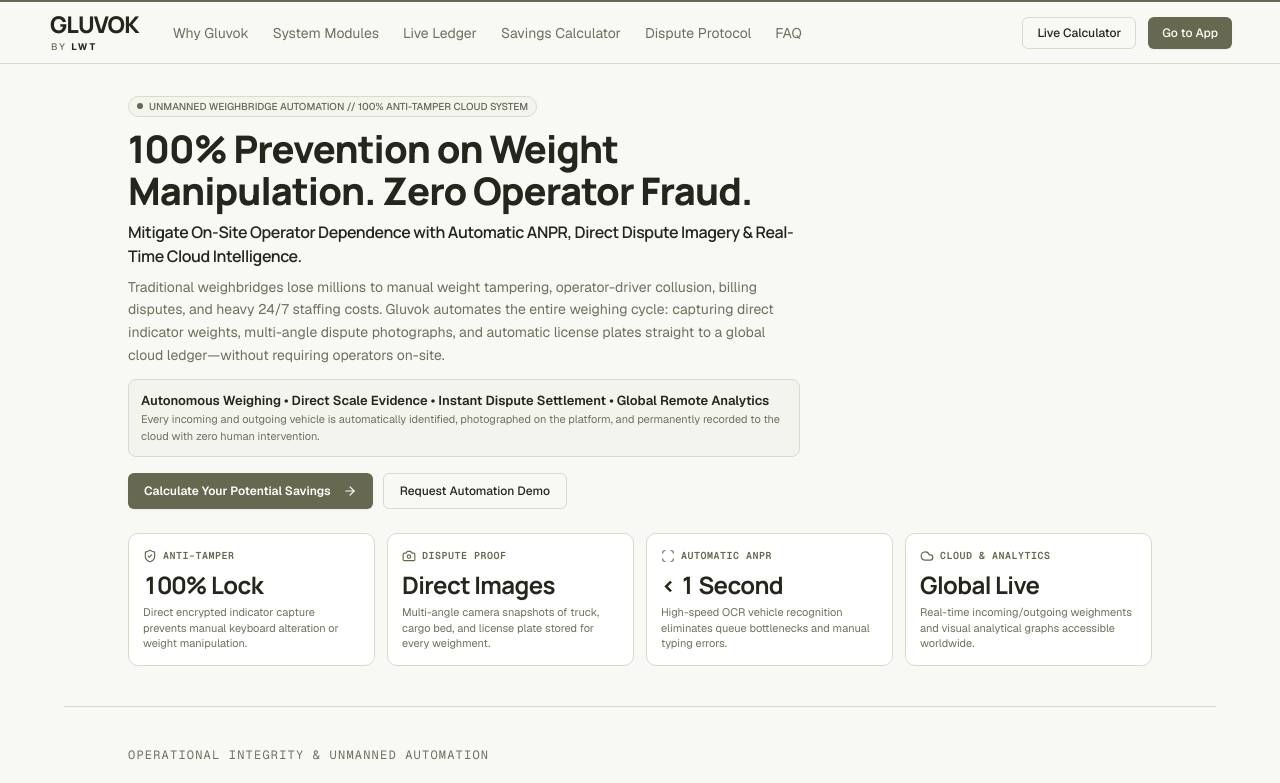
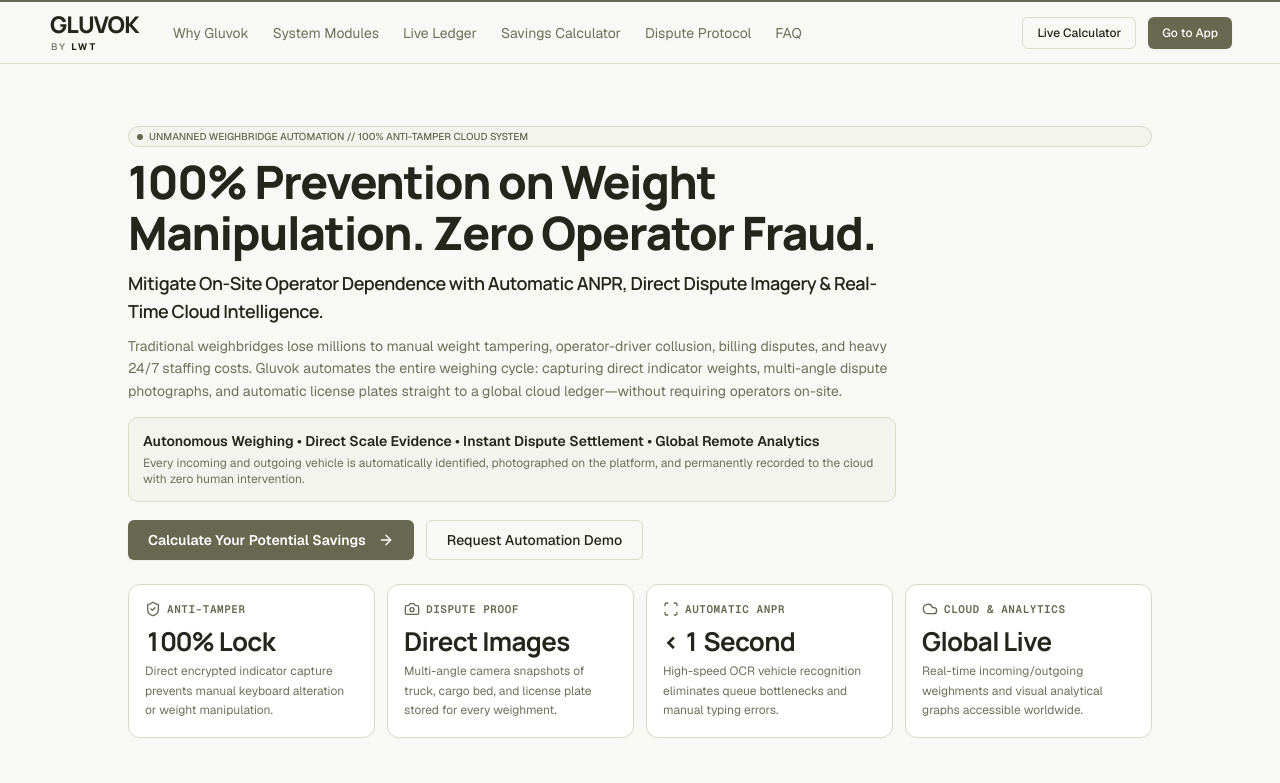
Before and after one commit to soumillathey/gluvok_Landing, a Next.js app: page / in a window 1280 px wide. Shown: the top 783 px of the page. Built offline with nearby package versions, Linux system fonts and the light colour scheme.

Commit message:
Center hero as single screen viewport and zoom in font proportions

```diff
--- a/app/page.tsx
+++ b/app/page.tsx
@@ -196,49 +196,47 @@
         {/* ─────────────────────────────────────────────────────────────
             2. HERO SECTION (Editorial Serif Heading + Clean Sans Body)
         ───────────────────────────────────────────────────────────── */}
-                <section className="px-6 lg:px-16 pt-5 sm:pt-7 pb-8 sm:pb-10 max-w-6xl mx-auto w-full">
+        <section className="min-h-[calc(100vh-4rem)] flex flex-col justify-center px-6 lg:px-16 py-6 sm:py-8 max-w-6xl mx-auto w-full">
           <div className="inline-flex items-center gap-1.5 px-2 py-0.5 rounded-full bg-[var(--olive-wash)] border border-[var(--olive-border)] text-[10px] font-sans font-medium text-[var(--olive-text)] mb-2.5 transition-colors duration-200">
             <span className="size-1.5 rounded-full bg-[var(--olive-accent)] inline-block transition-colors duration-200" aria-hidden="true" />
             UNMANNED WEIGHBRIDGE AUTOMATION // 100% ANTI-TAMPER CLOUD SYSTEM
           </div>
 
-          <h1 className="font-heading font-extrabold text-2xl sm:text-3xl lg:text-[38px] leading-[1.12] tracking-[-0.025em] text-[var(--text-primary)] mb-2 max-w-3xl text-balance">
+          <h1 className="font-heading font-extrabold text-3xl sm:text-4xl lg:text-[46px] leading-[1.1] tracking-[-0.03em] text-[var(--text-primary)] mb-2.5 max-w-4xl text-balance">
             100% Prevention on Weight Manipulation. Zero Operator Fraud.
           </h1>
 
-          <h2 className="font-heading text-sm sm:text-base font-semibold text-[var(--text-primary)] mb-2 max-w-2xl">
+          <h2 className="font-heading text-base sm:text-lg font-semibold text-[var(--text-primary)] mb-2.5 max-w-3xl">
             Mitigate On-Site Operator Dependence with Automatic ANPR, Direct Dispute Imagery &amp; Real-Time Cloud Intelligence.
           </h2>
 
-          <p className="font-sans text-xs sm:text-sm text-[var(--text-muted)] leading-relaxed max-w-2xl mb-3 font-normal">
+          <p className="font-sans text-xs sm:text-sm text-[var(--text-muted)] leading-relaxed max-w-3xl mb-3.5 font-normal">
             Traditional weighbridges lose millions to manual weight tampering, operator-driver collusion, billing disputes, and heavy 24/7 staffing costs. Gluvok automates the entire weighing cycle: capturing direct indicator weights, multi-angle dispute photographs, and automatic license plates straight to a global cloud ledger—without requiring operators on-site.
           </p>
 
-          <div className="p-2.5 sm:p-3 rounded-[8px] bg-[var(--olive-wash)] border border-[var(--olive-border)] max-w-2xl mb-4 transition-colors duration-200">
-            <p className="font-sans text-xs sm:text-[13px] font-semibold text-[var(--text-primary)] leading-snug">
+          <div className="p-3 sm:p-3.5 rounded-[10px] bg-[var(--olive-wash)] border border-[var(--olive-border)] max-w-3xl mb-4.5 transition-colors duration-200">
+            <p className="font-sans text-xs sm:text-sm font-semibold text-[var(--text-primary)] leading-snug">
               Autonomous Weighing • Direct Scale Evidence • Instant Dispute Settlement • Global Remote Analytics
             </p>
-            <p className="font-sans text-[11px] text-[var(--text-muted)] mt-0.5">
+            <p className="font-sans text-xs text-[var(--text-muted)] mt-1">
               Every incoming and outgoing vehicle is automatically identified, photographed on the platform, and permanently recorded to the cloud with zero human intervention.
             </p>
           </div>
 
-          <div className="flex flex-wrap items-center gap-2.5 mb-6">
+          <div className="flex flex-wrap items-center gap-3 mb-6">
             <Button
-              size="sm"
-              className="text-xs font-semibold h-9 px-4"
+              className="text-xs sm:text-sm font-semibold h-10 px-5"
               onClick={() => {
                 const el = document.getElementById("calculator");
                 el?.scrollIntoView({ behavior: "smooth" });
               }}
             >
               Calculate Your Potential Savings
-              <ArrowRight className="size-3.5 ml-1" aria-hidden="true" />
+              <ArrowRight className="size-4 ml-1" aria-hidden="true" />
             </Button>
             <Button
               variant="outline"
-              size="sm"
-              className="text-xs h-9 px-4"
+              className="text-xs sm:text-sm h-10 px-5"
               onClick={() => {
                 const el = document.getElementById("book-demo");
                 el?.scrollIntoView({ behavior: "smooth" });
@@ -250,54 +248,54 @@
 
           {/* 4 Metric Bento Cards */}
           <div className="grid grid-cols-2 lg:grid-cols-4 gap-3">
-            <div className="p-3.5 rounded-[10px] bg-[var(--surface-card)] border border-[var(--border-hairline)]">
+            <div className="p-4 rounded-[12px] bg-[var(--surface-card)] border border-[var(--border-hairline)] shadow-[0_1px_3px_rgba(0,0,0,0.02)]">
               <div className="flex items-center gap-1.5 mb-1.5 text-[var(--olive-accent)]">
-                <ShieldCheck className="size-3.5" />
-                <span className="font-mono text-[10px] uppercase tracking-wider font-semibold">ANTI-TAMPER</span>
+                <ShieldCheck className="size-4" />
+                <span className="font-mono text-[11px] uppercase tracking-wider font-semibold">ANTI-TAMPER</span>
               </div>
-              <div className="font-heading text-xl sm:text-2xl font-bold tracking-tight text-[var(--text-primary)] tabular-nums">
+              <div className="font-heading text-2xl sm:text-[26px] font-bold tracking-tight text-[var(--text-primary)] tabular-nums">
                 100% Lock
               </div>
-              <div className="font-sans text-[11px] text-[var(--text-muted)] mt-1 leading-snug">
+              <div className="font-sans text-xs text-[var(--text-muted)] mt-1 leading-relaxed">
                 Direct encrypted indicator capture prevents manual keyboard alteration or weight manipulation.
               </div>
             </div>
 
-            <div className="p-3.5 rounded-[10px] bg-[var(--surface-card)] border border-[var(--border-hairline)]">
+            <div className="p-4 rounded-[12px] bg-[var(--surface-card)] border border-[var(--border-hairline)] shadow-[0_1px_3px_rgba(0,0,0,0.02)]">
               <div className="flex items-center gap-1.5 mb-1.5 text-[var(--olive-accent)]">
-                <Camera className="size-3.5" />
-                <span className="font-mono text-[10px] uppercase tracking-wider font-semibold">DISPUTE PROOF</span>
+                <Camera className="size-4" />
+                <span className="font-mono text-[11px] uppercase tracking-wider font-semibold">DISPUTE PROOF</span>
               </div>
-              <div className="font-heading text-xl sm:text-2xl font-bold tracking-tight text-[var(--text-primary)]">
+              <div className="font-heading text-2xl sm:text-[26px] font-bold tracking-tight text-[var(--text-primary)]">
                 Direct Images
               </div>
-              <div className="font-sans text-[11px] text-[var(--text-muted)] mt-1 leading-snug">
+              <div className="font-sans text-xs text-[var(--text-muted)] mt-1 leading-relaxed">
                 Multi-angle camera snapshots of truck, cargo bed, and license plate stored for every weighment.
               </div>
             </div>
 
-            <div className="p-3.5 rounded-[10px] bg-[var(--surface-card)] border border-[var(--border-hairline)]">
+            <div className="p-4 rounded-[12px] bg-[var(--surface-card)] border border-[var(--border-hairline)] shadow-[0_1px_3px_rgba(0,0,0,0.02)]">
               <div className="flex items-center gap-1.5 mb-1.5 text-[var(--olive-accent)]">
-                <Scan className="size-3.5" />
-                <span className="font-mono text-[10px] uppercase tracking-wider font-semibold">AUTOMATIC ANPR</span>
+                <Scan className="size-4" />
+                <span className="font-mono text-[11px] uppercase tracking-wider font-semibold">AUTOMATIC ANPR</span>
               </div>
-              <div className="font-heading text-xl sm:text-2xl font-bold tracking-tight text-[var(--text-primary)] tabular-nums">
+              <div className="font-heading text-2xl sm:text-[26px] font-bold tracking-tight text-[var(--text-primary)] tabular-nums">
                 &lt; 1 Second
               </div>
-              <div className="font-sans text-[11px] text-[var(--text-muted)] mt-1 leading-snug">
+              <div className="font-sans text-xs text-[var(--text-muted)] mt-1 leading-relaxed">
                 High-speed OCR vehicle recognition eliminates queue bottlenecks and manual typing errors.
               </div>
             </div>
 
-            <div className="p-3.5 rounded-[10px] bg-[var(--surface-card)] border border-[var(--border-hairline)]">
+            <div className="p-4 rounded-[12px] bg-[var(--surface-card)] border border-[var(--border-hairline)] shadow-[0_1px_3px_rgba(0,0,0,0.02)]">
               <div className="flex items-center gap-1.5 mb-1.5 text-[var(--olive-accent)]">
-                <Cloud className="size-3.5" />
-                <span className="font-mono text-[10px] uppercase tracking-wider font-semibold">CLOUD &amp; ANALYTICS</span>
+                <Cloud className="size-4" />
+                <span className="font-mono text-[11px] uppercase tracking-wider font-semibold">CLOUD &amp; ANALYTICS</span>
               </div>
-              <div className="font-heading text-xl sm:text-2xl font-bold tracking-tight text-[var(--text-primary)]">
+              <div className="font-heading text-2xl sm:text-[26px] font-bold tracking-tight text-[var(--text-primary)]">
                 Global Live
               </div>
-              <div className="font-sans text-[11px] text-[var(--text-muted)] mt-1 leading-snug">
+              <div className="font-sans text-xs text-[var(--text-muted)] mt-1 leading-relaxed">
                 Real-time incoming/outgoing weighments and visual analytical graphs accessible worldwide.
               </div>
             </div>
```
